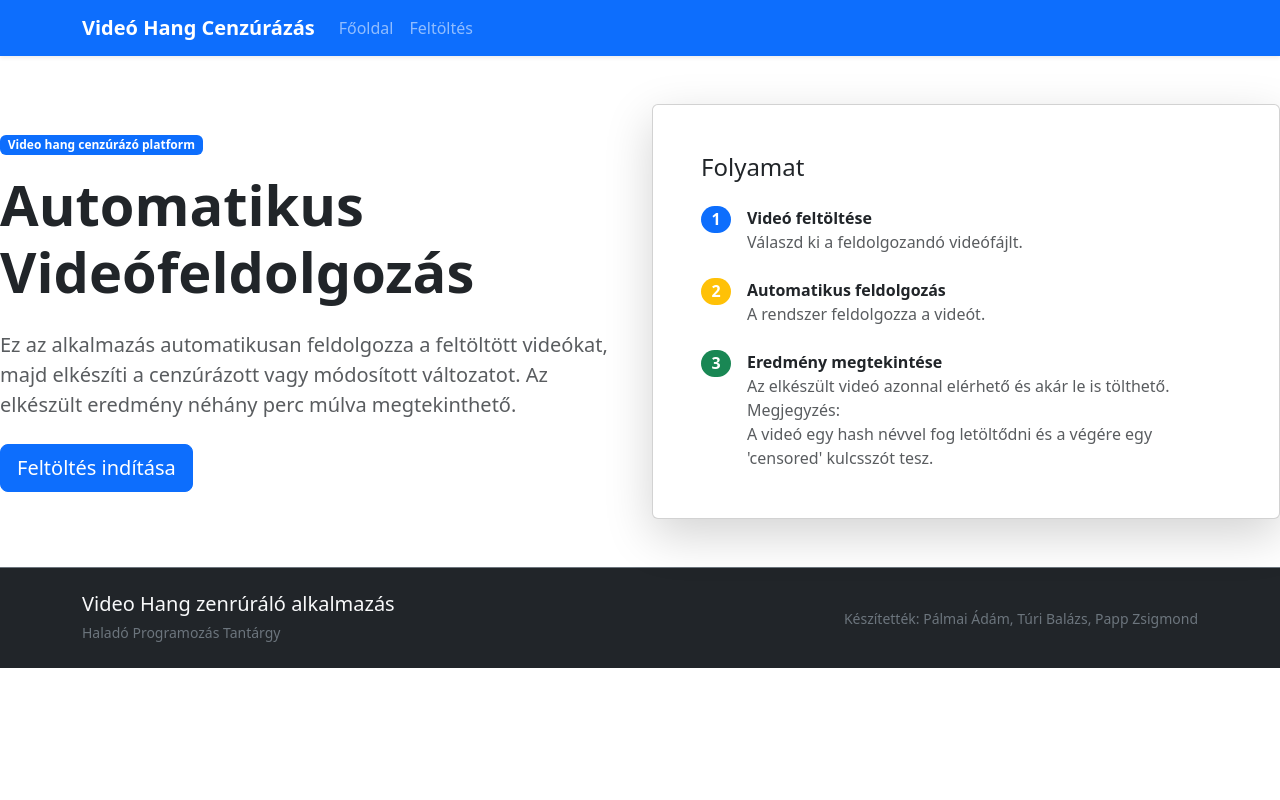
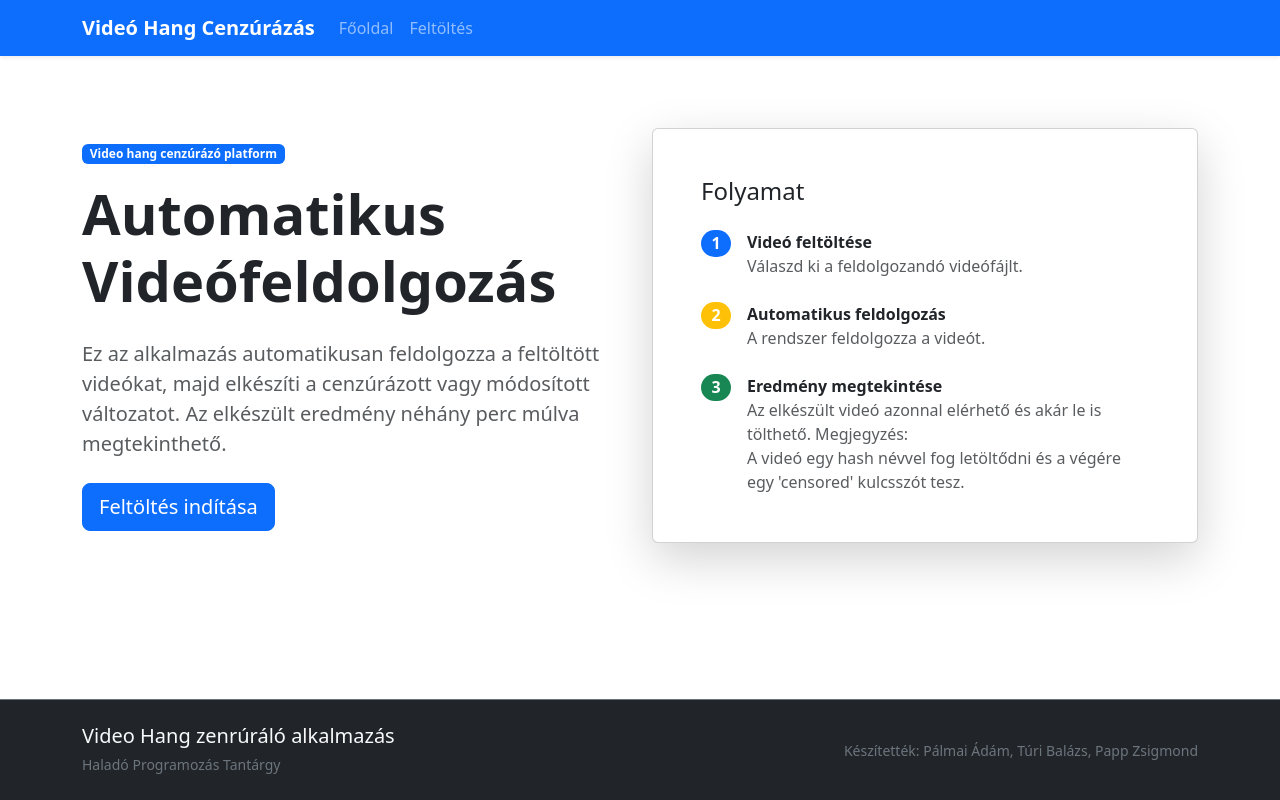
Before and after one commit to Adam1990734/Haladoprog, a FastAPI app: page / in a window 1280 px wide. Run offline with FastAPI, Linux system fonts and the light colour scheme.

Commit message:
Kép elrendezés változtatása

```diff
--- a/src/api/public/templates/shared/mainLayout.html
+++ b/src/api/public/templates/shared/mainLayout.html
@@ -9,11 +9,16 @@
         rel="stylesheet"
     >
 </head>
-<body>
+<body class="d-flex flex-column min-vh-100">
     {% include 'shared/menu.html' %}
-    {% block content %}
-    {% endblock %}
+
+    <main class="container flex-grow-1 py-4">
+        {% block content %}
+        {% endblock %}
+    </main>
+
     {% include 'shared/footer.html' %}
+
     <script src="https://cdn.jsdelivr.net/npm/bootstrap@5.3.3/dist/js/bootstrap.bundle.min.js"></script>
 </body>
 </html>
```
